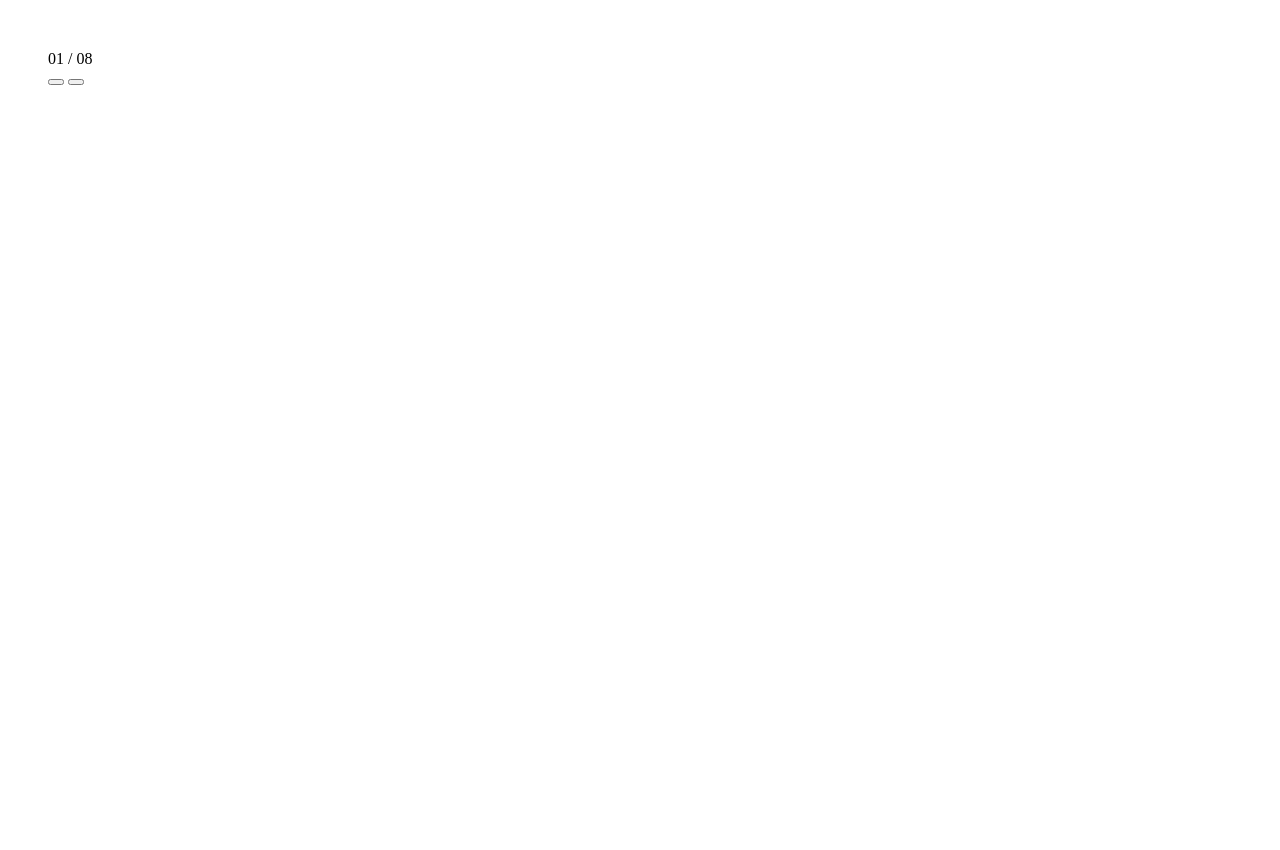
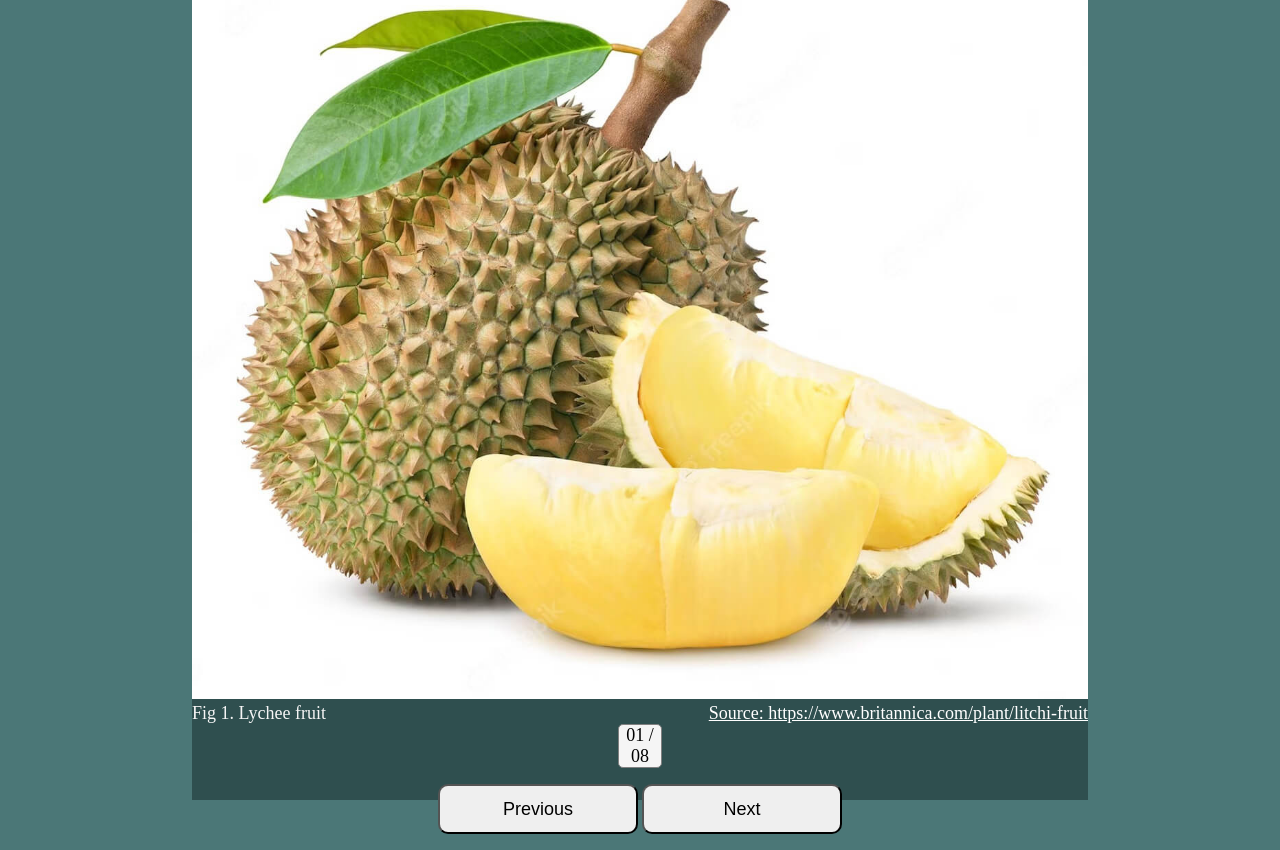
Before and after one commit to Hansturismo/GroupAssignments, a plain HTML site: page assignment_2/index.html in a window 1280 px wide. Before the commit the page ends 800 px from the top, so only its background shows below. Drawn offline with Linux system fonts and the light colour scheme.

Commit message:
Redid some HTML, styled the page with css roughly and started on javascript implementation

```diff
--- a/assignment_2/css/styles.css
+++ b/assignment_2/css/styles.css
@@ -1,7 +1,92 @@
+body {
+    display: flex;
+    justify-content: center;
+    height: 100vh;
+    width: 100vw;
+    align-items: center;
+    background-color: rgb(75, 119, 119);
+}
+
+main {
+    display: flex;
+    justify-content: center;
+    height: 100%;
+    width: 70%;
+    background-color: darkslategrey;
+}
+
+.slideshow {
+    display: flex;
+    flex-direction: column;
+    justify-content: center;
+    align-items: center;
+    width: 100%;
+}
+
+.slidefigure {
+    display: inline-flex;
+    flex-direction: column;
+    align-items: center;
+    margin: 0;
+}
+
+.slidefigure img {
+    flex: 1;
+    min-height: 0;
+    max-width: 100%;
+    height: auto;
+    object-fit: contain;
+}
+
+.image-source,
+.image-caption {
+    color: whitesmoke;
+    flex-shrink: 0;
+    margin-top: 0.25rem;
+    font-size: large;
+}
+
+a {
+    color: white;
+}
+
+.figcaption-container {
+    width: 100%;
+    display: flex;
+    flex-direction: row;
+    justify-content: space-between;
+}
+
+.image-counter {
+    align-self: center;
+    font-size: large;
+    background-color: whitesmoke;
+    width: 5%;
+    text-align: center;
+    border: 1px solid gray;
+    border-radius: 5px;
+}
+
+.control-panel {
+    align-self: center;
+    padding: 1rem;
+}
+
 .sources {
     visibility: hidden;
 }
 
-main {
+.previous-button,
+.next-button {
+    height: 50px;
+    width: 200px;
+    border-radius: 10px;
+    font-size: large;
+    font-weight: 100;
+}
 
+.previous-button:active,
+.next-button:active {
+    transform: scale(0.95);
+    background-color: gainsboro;
 }
--- a/assignment_2/index.html
+++ b/assignment_2/index.html
@@ -3,6 +3,7 @@
     <head>
         <meta charset="UTF-8" />
         <meta name="viewport" content="width=device-width, initial-scale=1.0" />
+        <link href="./css/reset.css" rel="stylesheet" />
         <link href="./css/styles.css" rel="stylesheet" />
         <link rel="icon" type="image/x-icon" href="/icons/favicon.ico" />
         <script src="./js/app.js" defer></script>
@@ -11,36 +12,39 @@
     <body>
         <main>
             <section class="slideshow" aria-label="slidehow">
-                <figure class="slideFigure">
-
-                    <div class="imageContainer">
-                        <img id="slideImage" src="" alt="">
-
+                <figure class="slidefigure">
+                    <img
+                        src="assets/images/durian-fruit.webp"
+                        alt="Image of lychee fruit"
+                        title="https://www.britannica.com/plant/litchi-fruit"
+                    />
+                    <div class="figcaption-container">
+                        <figcaption class="image-caption">Fig 1. Lychee fruit</figcaption>
+                        <figcaption class="image-source">
+                            <a href="https://www.britannica.com/plant/litchi-fruit"
+                                >Source: https://www.britannica.com/plant/litchi-fruit</a
+                            >
+                        </figcaption>
                     </div>
-                    <figcaption class="imageCaption">
-                        <p class="slideCaption"></p>
-                        <span class="imageCounter">
+                </figure>
+                <span class="image-counter">
                     <span id="slideNumber">01</span>
                     <span class="counterSeperator">/</span>
                     <span id="slideTotal">08</span>
                 </span>
-
-                    </figcaption>
-                    <div class="controlPanel">
-                        <div class="progressZone">
+                <div class="control-panel">
+                    <!-- <div class="progressZone">
                         <div class="progressTrack">
                             <div id="progressFill" class="progressFill"></div>
                         </div>
-                        </div>
-
-                        <div class="arrowButtons">
-                            <button class="previousButton" type="button"></button>
-                            <button class="nextButton" type="button"></button>
+                    </div> -->
+                    <div class="arrow-buttons">
+                        <button class="previous-button" type="button">Previous</button>
+                        <button class="next-button" type="button">Next</button>
                     </div>
                 </div>
 
-
-                    <div class="sources">
+                <!-- <div class="sources">
                         <p>https://en.wikipedia.org/wiki/Dragon_fruit</p>
                         <p>https://www.jurassicfruit.com/en/products/passionfruit-red?variant=44885794783289</p>
                         <p>https://tropicalfruitparadise.com/ro-ro/products/papaya-bio</p>
@@ -51,8 +55,7 @@
                             https://quillandpad.com/2023/02/13/durian-the-king-of-fruits-absolutely-delicious-but-the-smell-is-unforgettable-and-thats-putting-it-mildly/
                         </p>
                         <p>https://www.amazon.in/Taiwan-Guava-Healthy-Grafted-Growing/dp/B0H4H1XL3X</p>
-                    </div>
-                </figure>
+                    </div> -->
             </section>
         </main>
     </body>
```
Also changed, not shown: assignment_2/js/images.js (added, +68 -0 lines), assignment_2/assets/images/dragon-fruit.webp (renamed from assignment_2/assets/images/Pitaya_cross_section_ed2.webp), assignment_2/assets/images/passion-fruit.webp (renamed from assignment_2/assets/images/Passionfruit_20red_hash_escaped_09_2048x.webp), assignment_2/assets/images/rambutan-fruit.webp (renamed from assignment_2/assets/images/1800x1200_health_benefits_of_rambutan_bigbead.webp). Lines whose indentation alone changed are shown as unchanged.
